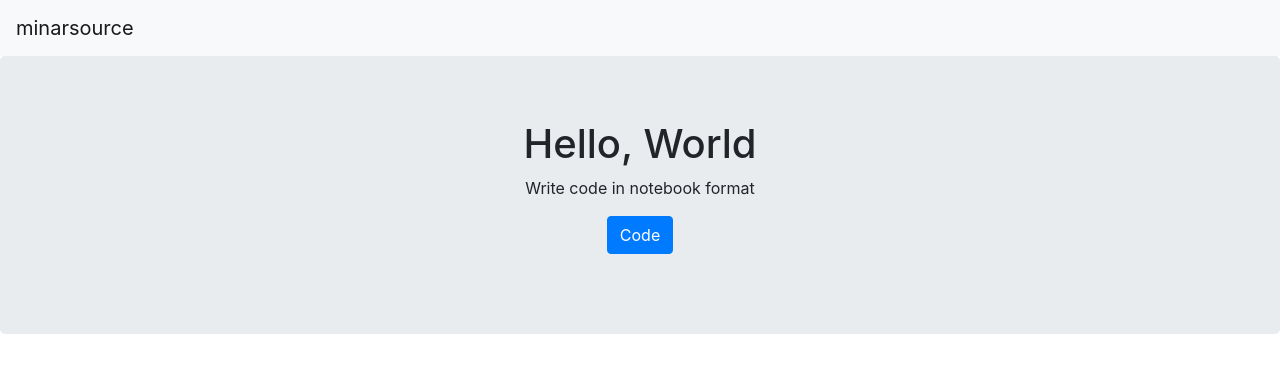
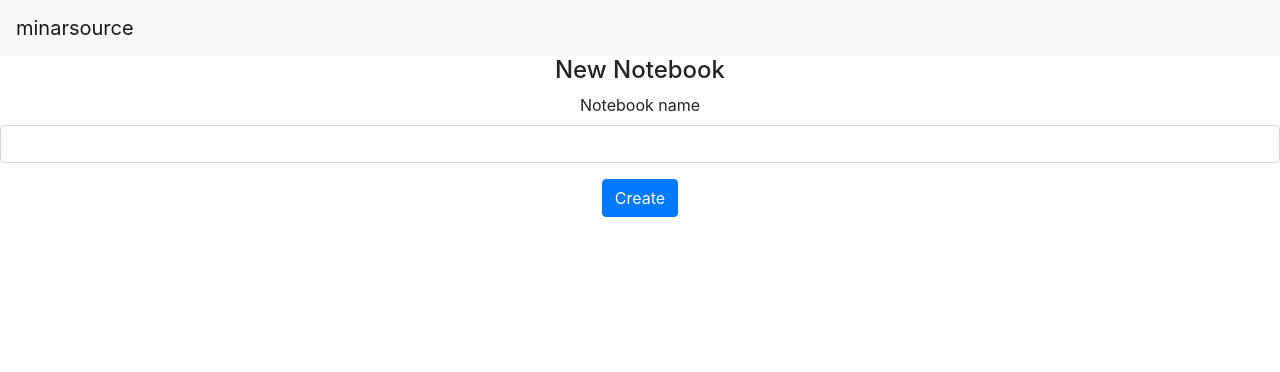
Before and after one commit to vadapallikrishna/minarsource, a React (Create React App) app: page /new in a window 1280 px wide. Shown: the top 372 px of the page. Built offline with nearby package versions, Linux system fonts and the light colour scheme.

Commit message:
new notebook

```diff
--- a/package.json
+++ b/package.json
@@ -10,10 +10,12 @@
     "@types/node": "^12.0.0",
     "@types/react": "^16.9.0",
     "@types/react-dom": "^16.9.0",
+    "@types/react-router-dom": "^5.1.5",
     "bootstrap": "^4.5.2",
     "react": "^16.13.1",
     "react-bootstrap": "^1.3.0",
     "react-dom": "^16.13.1",
+    "react-router-dom": "^5.2.0",
     "react-scripts": "3.4.3",
     "typescript": "3.8"
   },
--- a/src/App.tsx
+++ b/src/App.tsx
@@ -1,11 +1,22 @@
 import React from 'react';
 import './App.css';
 import { LandingPage } from "./landing/page";
+import {BrowserRouter as Router, Switch, Route} from "react-router-dom";
+import { NewNotebook } from "./newnotebook";
 
 function App() {
   return (
     <div className="App">
+        <Router>
+	<Switch>
+	<Route exact path="/">
 	<LandingPage/>
+	</Route>
+	<Route path="/new">
+	<NewNotebook/>
+	</Route>
+	</Switch>
+	</Router>
     </div>
   );
 }
--- /dev/null
+++ b/src/newnotebook.tsx
@@ -0,0 +1,16 @@
+import React from "react";
+import { Button, Form } from "react-bootstrap";
+import { MainLayout } from "./mainlayout";
+
+export function NewNotebook(props: any) {
+       return <MainLayout>
+       <h4>New Notebook</h4>
+       <Form.Group>
+       	 <Form.Label>Notebook name</Form.Label>
+	 <Form.Control type="text"/>
+       </Form.Group>
+       <Button variant="primary">
+       	Create
+       </Button>
+       </MainLayout>
+}
```
Also changed, not shown: 1 other file (tests, documents, lock files or other folders).
